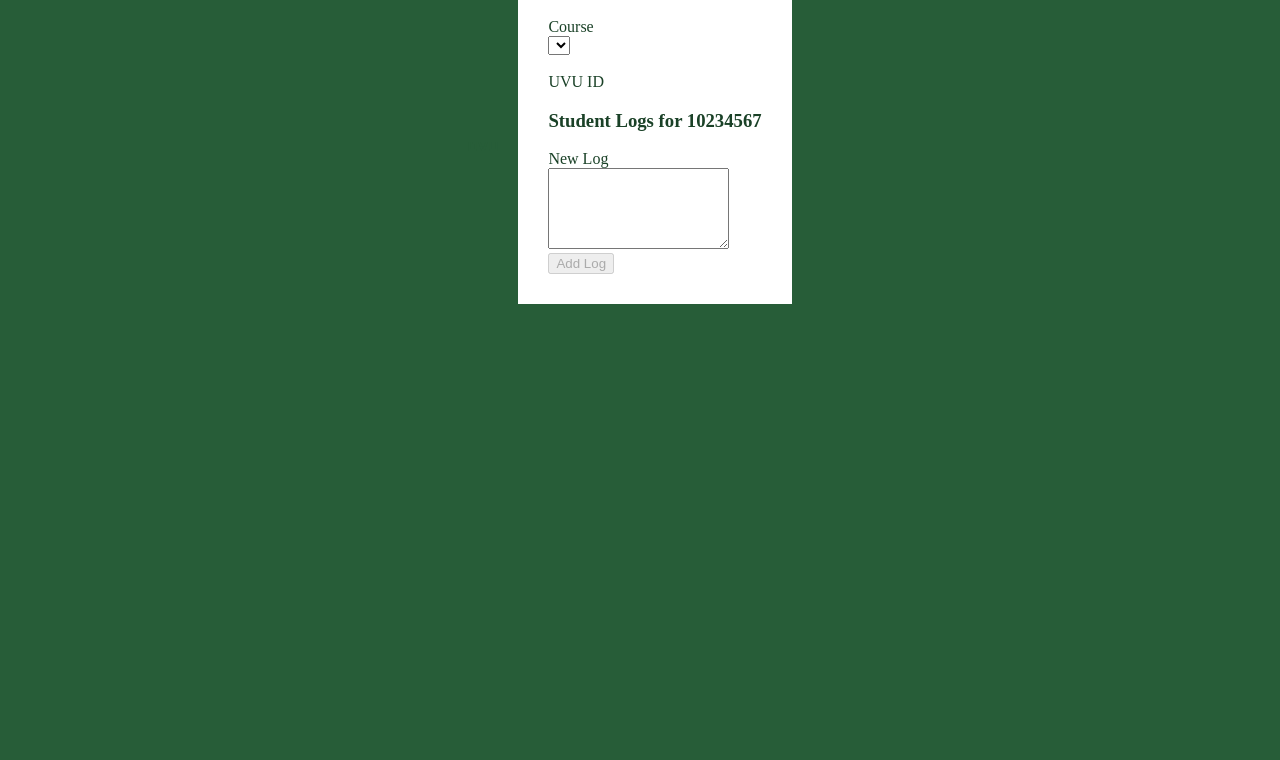
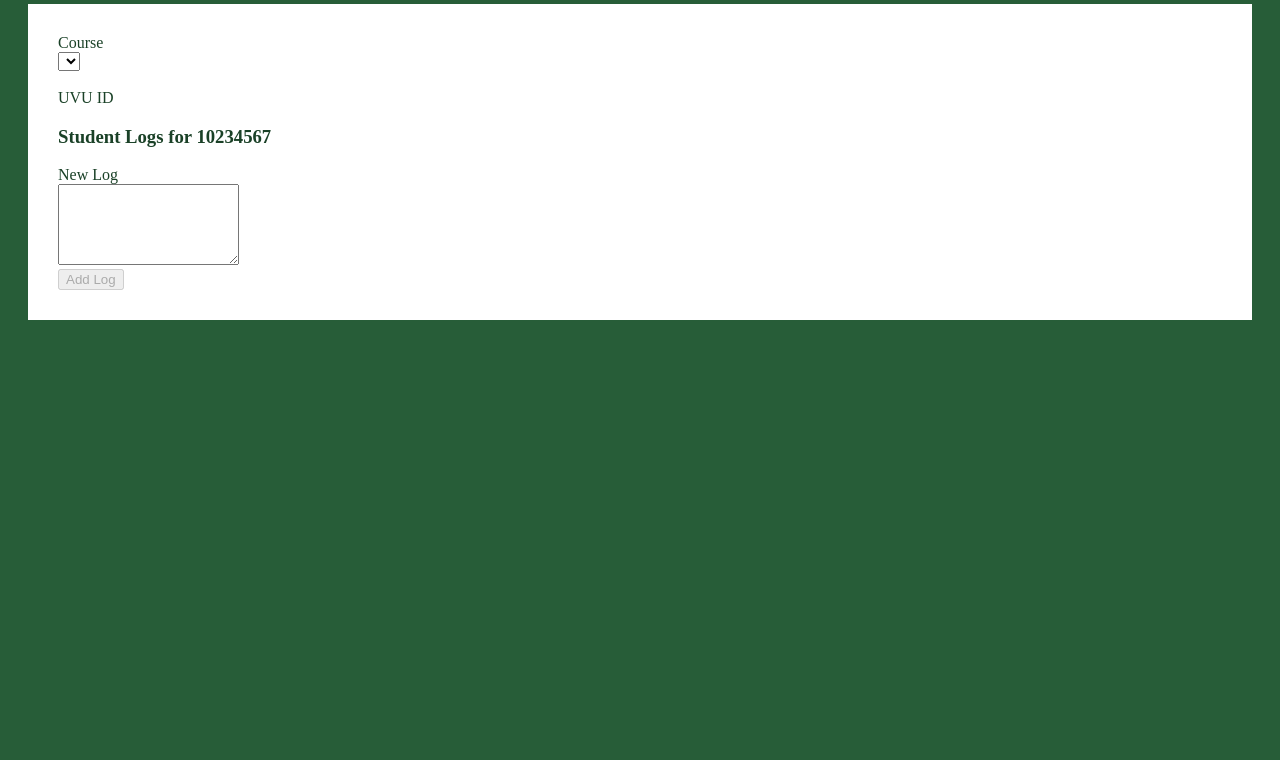
Before and after one commit to Jon-nim/Dark-Ligh-Practicum, a website: page public/index.html in a window 1280 px wide. Shown: the part 40-800 px from the top of the page. Drawn offline with nearby package versions, Linux system fonts and the light colour scheme; no server answers.

Commit message:
1 binaries uploaded

```diff
--- a/public/index.html
+++ b/public/index.html
@@ -10,7 +10,7 @@
     <link rel="stylesheet" href="style.css" />
   </head>
   <body>
-    <img src="../pics/uvu-mono.svg" width="30" />
+    <img id="logo" src="uvulogo.png" width="300" />
     <form class="fancyForm">
       <div class="courseDiv">
         <label for="course">Course</label>
--- a/public/style.css
+++ b/public/style.css
@@ -20,7 +20,6 @@ UVU FONT: Rajdhani
 
 body {
   font-family: Rajdhani;
-  display: flex;
   align-items: center;
   justify-content: center;
   background-color: #275d38;
@@ -37,3 +36,9 @@ body {
   background-color: white;
   color: #1a4127;
 }
+
+#logo {
+  display: flex;
+  align-items: center;
+  justify-content: center;
+}
```
Also changed, not shown: pics/uvulogo.png (deleted), public/pngegg.png (added), public/uvulogo.png (added).
